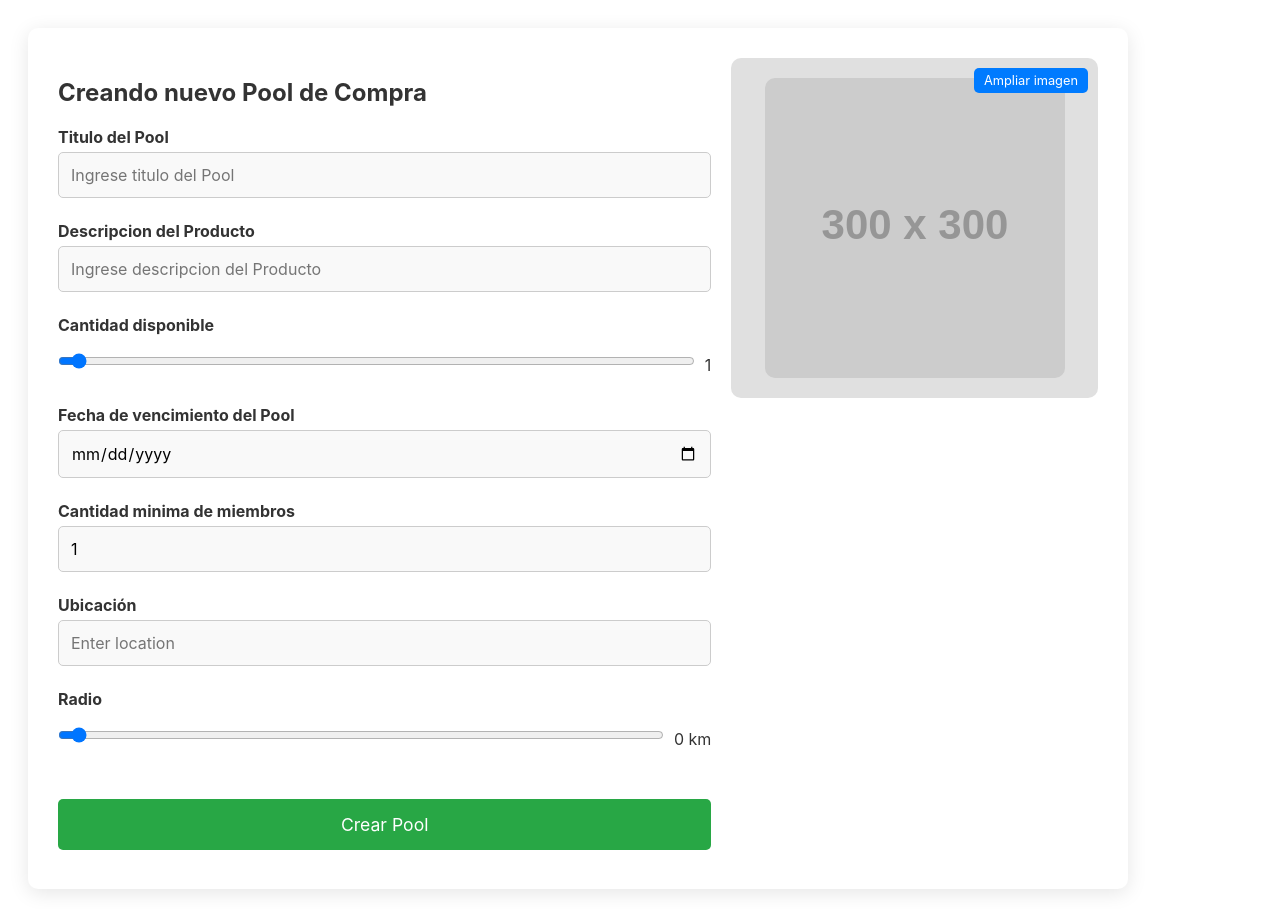
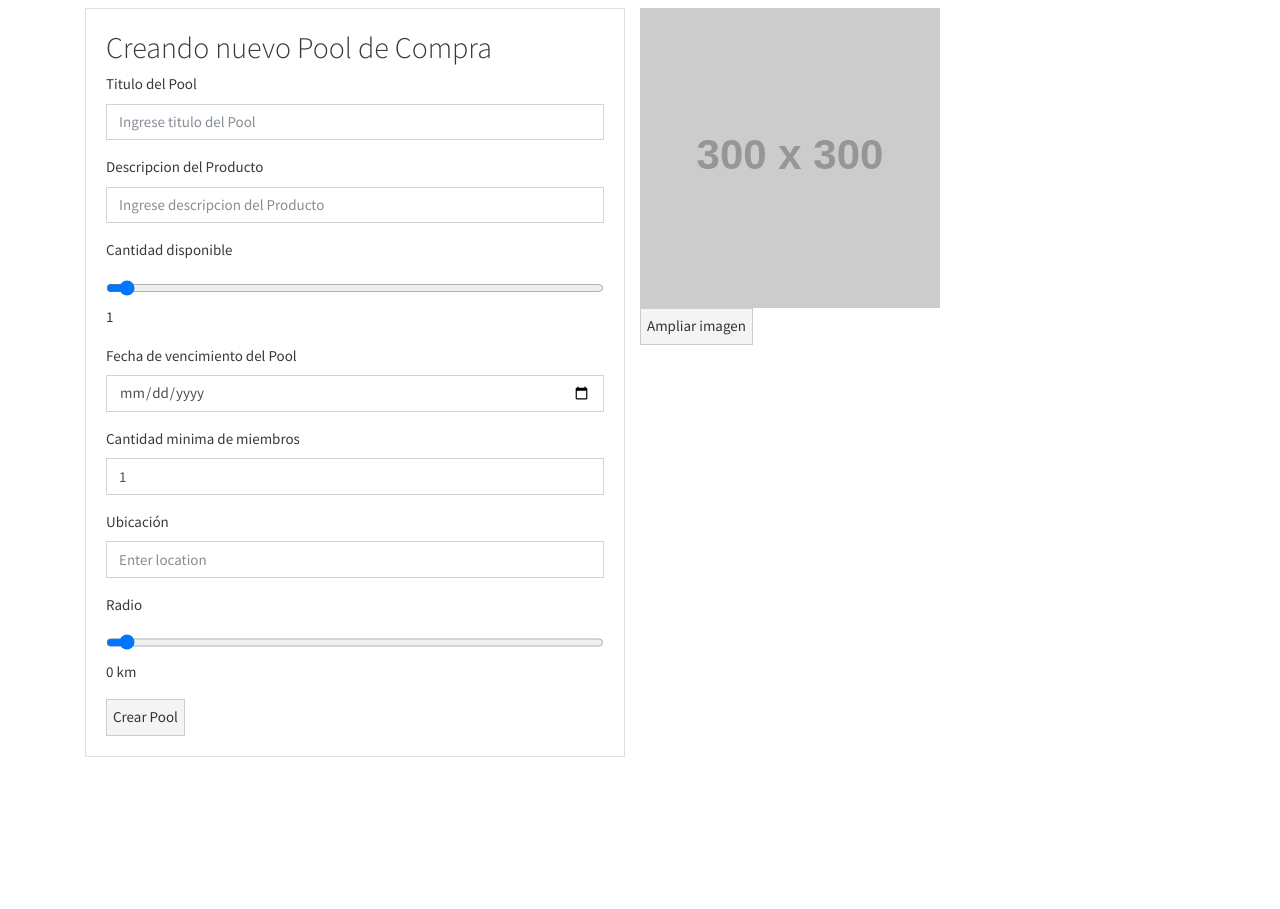
Before and after one commit to grupo5-proyectofinal/architecture_test, a Svelte app in the folder frontend/: page / in a window 1280 px wide. After the commit the page ends 800 px from the top, so only its background shows below. Built offline with nearby package versions, Linux system fonts and the light colour scheme.

Commit message:
arreglo estructura Crear pool de compra

```diff
--- a/frontend/public/index.html
+++ b/frontend/public/index.html
@@ -9,7 +9,7 @@
 	<link rel='icon' type='image/png' href='/favicon.png'>
 	<link rel='stylesheet' href='/global.css'>
 	<link rel='stylesheet' href='/build/bundle.css'>
-
+	<link rel="stylesheet" href="https://cdn.jsdelivr.net/npm/bootswatch@4.5.2/dist/cosmo/bootstrap.min.css">
 	<script defer src='/build/bundle.js'></script>
 </head>
 
--- a/frontend/src/Components/Form.svelte
+++ b/frontend/src/Components/Form.svelte
@@ -43,154 +43,21 @@
 </script>
 
 <style>
-    /* Asegura que el formulario esté centrado vertical y horizontalmente */
-    .container {
-        width: 100%;
-        max-width: 1100px;
-        padding: 20px;
-        display: flex;
-        justify-content: center;
-        align-items: center;
-    }
 
-    .form-wrapper {
-        display: flex;
-        width: 100%;
-        background: #ffffff;
-        padding: 30px;
-        border-radius: 10px;
-        box-shadow: 0 4px 20px rgba(0, 0, 0, 0.1);
-        justify-content: space-between;
-        align-items: flex-start; /* Alinea el formulario y la imagen en la parte superior */
-    }
-
-    .form-section {
-        flex: 2;
-        margin-right: 20px;
-    }
-
-    .form-section h2 {
-        margin-bottom: 20px;
-        font-size: 24px;
-    }
-
-    .form-group {
-        margin-bottom: 15px;
-    }
-
-    .form-group label {
-        display: block;
-        margin-bottom: 5px;
-        font-weight: bold;
-    }
-
-    .form-group input,
-    .form-group select,
-    .form-group textarea {
-        width: 100%;
-        padding: 12px;
-        border-radius: 5px;
-        border: 1px solid #ccc;
-        background-color: #f9f9f9;
-    }
-
-    .form-group input:focus,
-    .form-group select:focus,
-    .form-group textarea:focus {
-        border-color: #007bff;
-        outline: none;
-    }
-
-    .form-group .error {
-        color: red;
-        margin-top: 5px;
-        font-size: 0.9em;
-    }
-
-    .slider-container {
-        display: flex;
-        align-items: center;
-        gap: 10px;
-    }
-
-    .slider-container input[type="range"] {
-        flex: 1;
-    }
-
-    button[type="submit"] {
-        width: 100%;
-        padding: 15px;
-        border-radius: 5px;
-        border: none;
-        background-color: #28a745;
-        color: white;
-        font-size: 1.1rem;
-        cursor: pointer;
-        transition: background-color 0.3s ease;
-        margin-top: 20px;
-    }
-
-    button[type="submit"]:hover {
-        background-color: #218838;
-    }
-
-    .image-section {
-        flex: 1;
-        background-color: #e0e0e0;
-        border-radius: 10px;
-        display: flex;
-        align-items: center;
-        justify-content: center;
-        padding: 20px;
-        position: relative;
-    }
-
-    .image-section img {
-        max-width: 100%;
-        height: auto;
-        border-radius: 10px;
-    }
-
-    .image-section button {
-        position: absolute;
-        top: 10px;
-        right: 10px;
-        padding: 5px 10px;
-        font-size: 0.8em;
-        background-color: #007bff;
-        color: white;
-        border: none;
-        border-radius: 5px;
-        cursor: pointer;
-    }
-
-    @media (max-width: 768px) {
-        .form-wrapper {
-            flex-direction: column;
-            align-items: center;
-        }
-
-        .form-section {
-            margin-right: 0;
-            width: 100%;
-        }
-
-        .image-section {
-            margin-top: 20px;
-            height: auto;
-            width: 100%;
-        }
-    }
 </style>
 
 <div class="container">
+    <div class="row">
+        <div class="col-md-6">
+            <div class="card">
+                <div class="card-body">
                     <form on:submit={handleSubmit} class="form-wrapper">
                         <div class="form-section">
                             <h2>Creando nuevo Pool de Compra</h2>
 
                             <div class="form-group">
                                 <label for="titulo">Titulo del Pool</label>
-                <input id="titulo" type="text" bind:value={titulo} placeholder="Ingrese titulo del Pool" />
+                                <input id="titulo" class="form-control" type="text" bind:value={titulo} placeholder="Ingrese titulo del Pool" />
                                 {#if tituloError}
                                     <span class="error">{tituloError}</span>
                                 {/if}
@@ -198,7 +65,7 @@
 
                             <div class="form-group">
                                 <label for="descripcion">Descripcion del Producto</label>
-                <input id="descripcion" type="text" bind:value={descripcion} placeholder="Ingrese descripcion del Producto" on:click={handleProductClick} />
+                                <input id="descripcion" class="form-control" type="text" bind:value={descripcion} placeholder="Ingrese descripcion del Producto" on:click={handleProductClick} />
                                 {#if descripcionError}
                                     <span class="error">{descripcionError}</span>
                                 {/if}
@@ -207,40 +74,49 @@
                             <div class="form-group">
                                 <label for="cantidadDisponible">Cantidad disponible</label>
                                 <div class="slider-container">
-                    <input id="cantidadDisponible" type="range" min="1" max="100" bind:value={cantidadDisponible} />
+                                    <input id="cantidadDisponible" class="form-control" type="range" min="1" max="100" bind:value={cantidadDisponible} />
                                     <span>{cantidadDisponible}</span>
                                 </div>
                             </div>
 
                             <div class="form-group">
                                 <label for="fechaCierre">Fecha de vencimiento del Pool</label>
-                <input id="fechaCierre" type="date" bind:value={fechaCierre} />
+                                <input id="fechaCierre" class="form-control" type="date" bind:value={fechaCierre} />
                             </div>
 
                             <div class="form-group">
                                 <label for="miembrosNecesarios">Cantidad minima de miembros</label>
-                <input id="miembrosNecesarios" type="number" min="1" bind:value={miembrosNecesarios} placeholder="Enter number of members needed" />
+                                <input id="miembrosNecesarios" class="form-control" type="number" min="1" bind:value={miembrosNecesarios} placeholder="Enter number of members needed" />
                             </div>
 
                             <div class="form-group">
                                 <label for="ubicacion">Ubicación</label>
-                <input id="ubicacion" type="text" bind:value={ubicacion} placeholder="Enter location" />
+                                <input id="ubicacion" class="form-control" type="text" bind:value={ubicacion} placeholder="Enter location" />
                             </div>
 
                             <div class="form-group">
                                 <label for="radio">Radio</label>
                                 <div class="slider-container">
-                    <input id="radio" type="range" min="0" max="100" bind:value={radio} />
+                                    <input id="radio" class="form-control" type="range" min="0" max="100" bind:value={radio} />
                                     <span>{radio} km</span>
                                 </div>
                             </div>
 
                             <button type="submit">Crear Pool</button>
                         </div>
-
+                    </form>
+                </div>
+            </div>
+        </div>
+        <div class="col-md-6">
             <div class="image-section">
-            <button type="button">Ampliar imagen</button>
+                <div class="row">
                     <img src="https://via.placeholder.com/300" alt="Pool location map" />
                 </div>
-    </form>
+                <div class="row">
+                    <button type="button"class="button">Ampliar imagen</button>
                 </div>
+            </div>
+        </div>
+    </div>
+</div>
```
Lines whose indentation alone changed are shown as unchanged.
